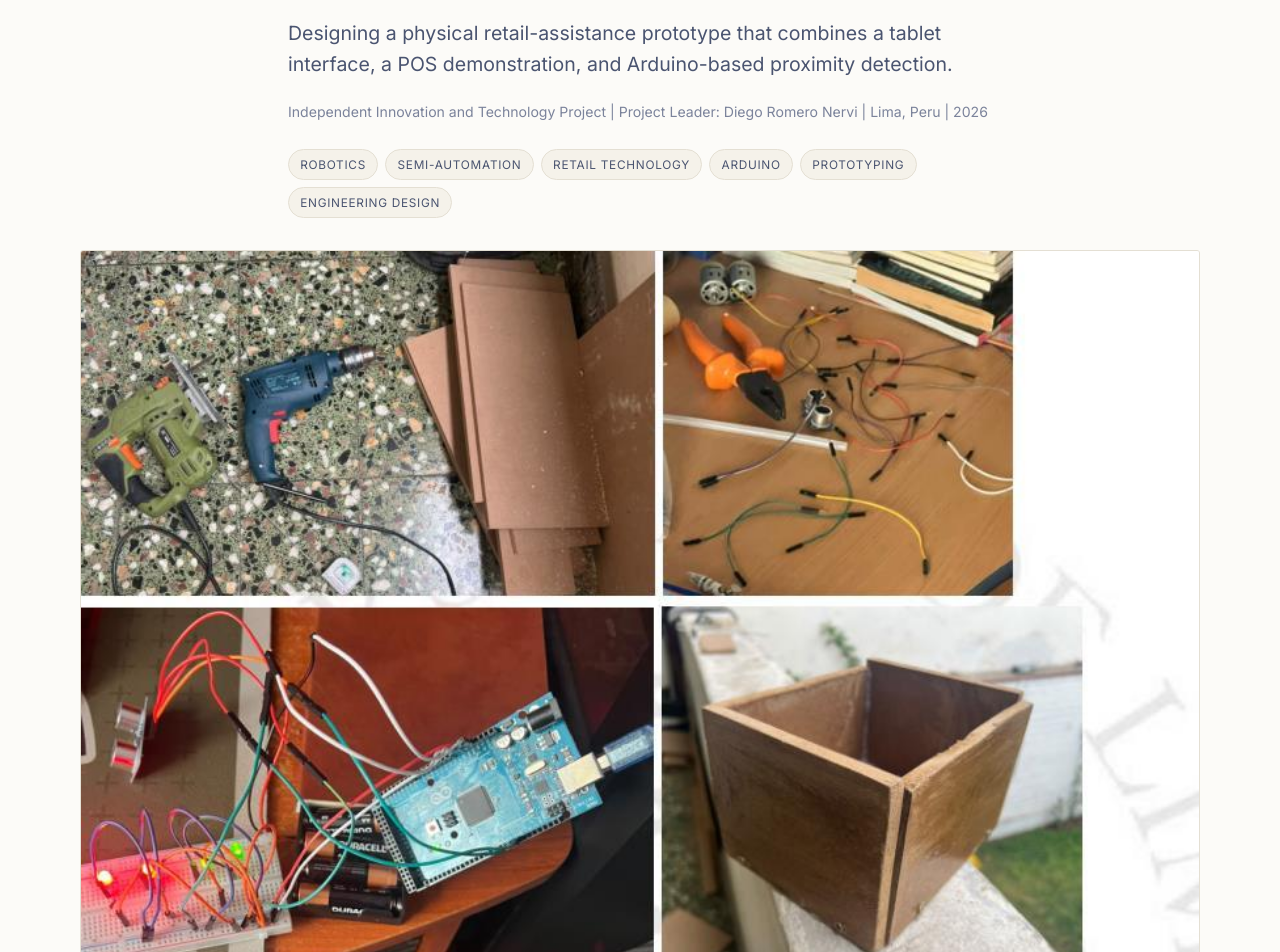
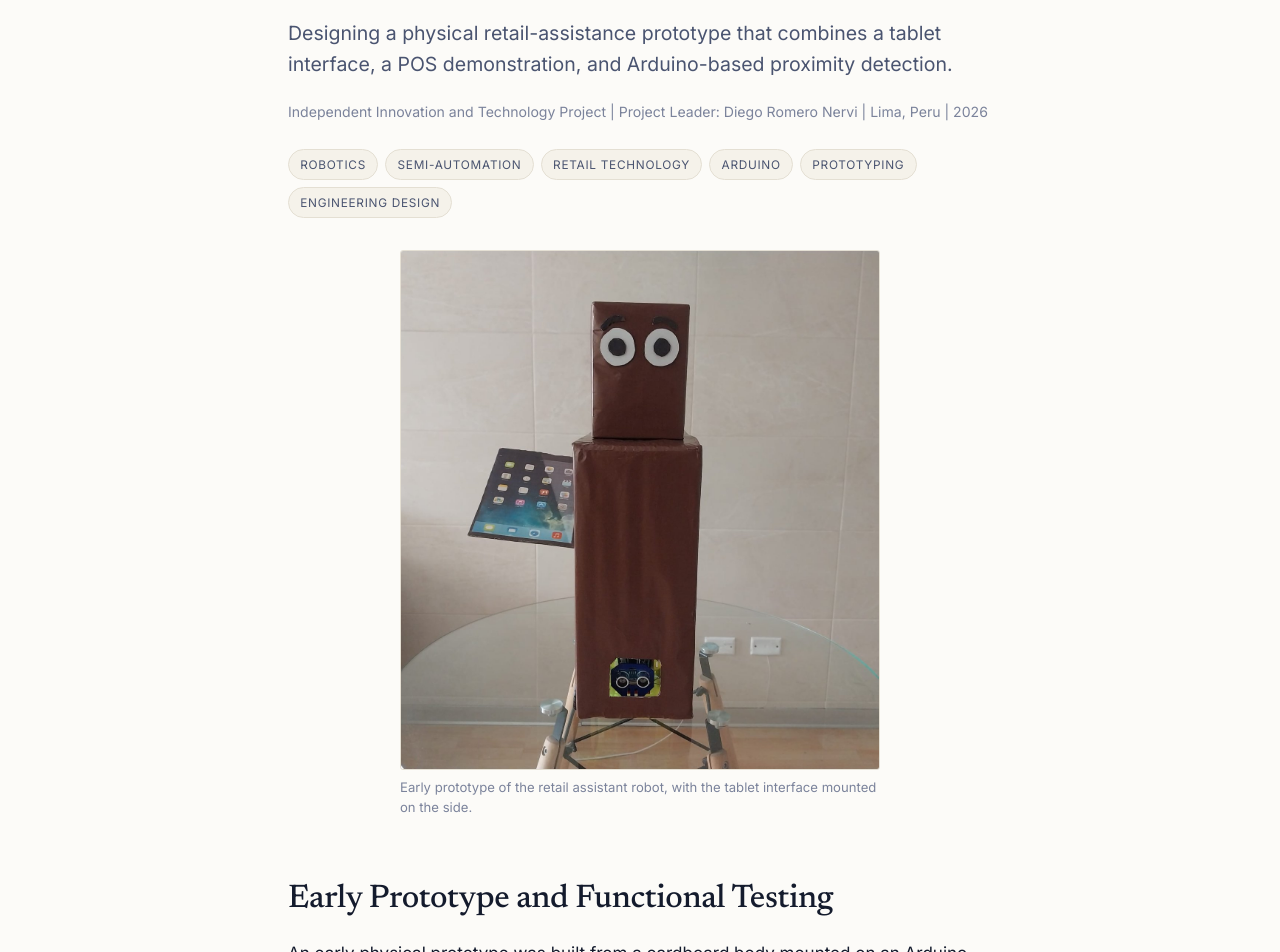
Before and after one commit to student-research-portfolios/diego-romero, a Jekyll site: the page built from _projects/1-retail-assistant-robot.md, in a window 1280 px wide. Shown: the part 341-1293 px from the top of the page. Built offline with Jekyll 4.4.1, drawn with Linux system fonts in a browser that asks for light colours; some of the changed text lies outside the part shown.

Commit message:
Robot page: early prototype photos and functional test videos

```diff
--- a/_projects/1-retail-assistant-robot.md
+++ b/_projects/1-retail-assistant-robot.md
@@ -20,10 +20,11 @@
   - Prototyping
   - Engineering Design
 
-card_image: retail-robot/construction-process.jpg
-hero_image: retail-robot/construction-process.jpg
-hero_alt: Photographs of the prototype construction process
-hero_caption: Construction process of the prototype, from structural assembly to Arduino wiring.
+card_image: retail-robot/prototype-front.jpg
+hero_image: retail-robot/prototype-front.jpg
+hero_narrow: true
+hero_alt: The early cardboard and Arduino prototype of the retail assistant robot
+hero_caption: Early prototype of the retail assistant robot, with the tablet interface mounted on the side.
 
 # --- Buttons at the bottom of the page --------------------------------------
 # Leave url blank until the record is published, then paste the link between
@@ -36,6 +37,50 @@
   - label: View Zenodo Record
     url: ""
 ---
+
+<section class="section" markdown="1">
+<div class="prose" markdown="1">
+
+## Early Prototype and Functional Testing
+
+An early physical prototype was built from a cardboard body mounted on an Arduino-based wheeled
+chassis, with an ultrasonic sensor at the front and a tablet mounted on the side. The short clips
+below show the prototype moving during functional testing.
+
+</div>
+
+<div class="wrap">
+<div class="gallery">
+  <figure>
+    <img src="{{ '/assets/img/retail-robot/prototype-tablet-side.jpg' | relative_url }}" alt="Side view of the prototype with the tablet mounted" loading="lazy">
+    <figcaption>Side view, showing the mounted tablet interface.</figcaption>
+  </figure>
+  <figure>
+    <img src="{{ '/assets/img/retail-robot/prototype-wheels.jpg' | relative_url }}" alt="The prototype body on its wheeled chassis" loading="lazy">
+    <figcaption>The prototype body on its wheeled chassis.</figcaption>
+  </figure>
+  <figure>
+    <img src="{{ '/assets/img/retail-robot/prototype-chassis-sensor.jpg' | relative_url }}" alt="Arduino chassis with the ultrasonic sensor" loading="lazy">
+    <figcaption>Arduino chassis with the ultrasonic sensor used for proximity detection.</figcaption>
+  </figure>
+</div>
+
+<div class="gallery" style="margin-top:var(--gap-sm)">
+  <figure>
+    <video controls muted playsinline preload="none" poster="{{ '/assets/img/retail-robot/prototype-test-1.jpg' | relative_url }}">
+      <source src="{{ '/assets/img/retail-robot/prototype-test-1.mp4' | relative_url }}" type="video/mp4">
+    </video>
+    <figcaption>Functional test: the prototype moving across the floor.</figcaption>
+  </figure>
+  <figure>
+    <video controls muted playsinline preload="none" poster="{{ '/assets/img/retail-robot/prototype-test-2.jpg' | relative_url }}">
+      <source src="{{ '/assets/img/retail-robot/prototype-test-2.mp4' | relative_url }}" type="video/mp4">
+    </video>
+    <figcaption>Functional test: a longer run of the prototype in operation.</figcaption>
+  </figure>
+</div>
+</div>
+</section>
 
 <section class="section" markdown="1">
 <div class="prose" markdown="1">
@@ -153,6 +198,13 @@
 the tablet-based web interface, and installation of the demonstration components.
 
 </div>
+
+<div class="wrap">
+<figure class="figure-single">
+  <img src="{{ '/assets/img/retail-robot/construction-process.jpg' | relative_url }}" alt="Photographs of the prototype construction process" loading="lazy">
+  <figcaption>Construction process, from structural assembly to Arduino wiring.</figcaption>
+</figure>
+</div>
 </section>
 
 <section class="section" markdown="1">
--- a/assets/css/style.css
+++ b/assets/css/style.css
@@ -255,3 +255,5 @@
   .masthead__nav, .cta { display: none; }
   body { background: #fff; }
 }
+
+.gallery video { width: 100%; border-radius: var(--radius); border: 1px solid var(--rule); background: #000; display: block; }
```
Also changed, not shown: assets/img/retail-robot/prototype-chassis-sensor.jpg (added), assets/img/retail-robot/prototype-front.jpg (added), assets/img/retail-robot/prototype-tablet-side.jpg (added), assets/img/retail-robot/prototype-test-1.jpg (added), assets/img/retail-robot/prototype-test-2.jpg (added), assets/img/retail-robot/prototype-wheels.jpg (added), 2 other files.
